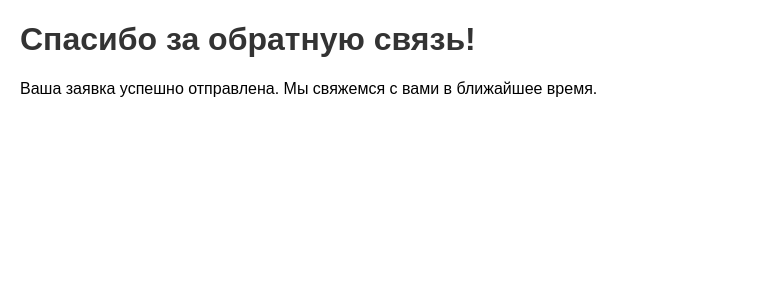
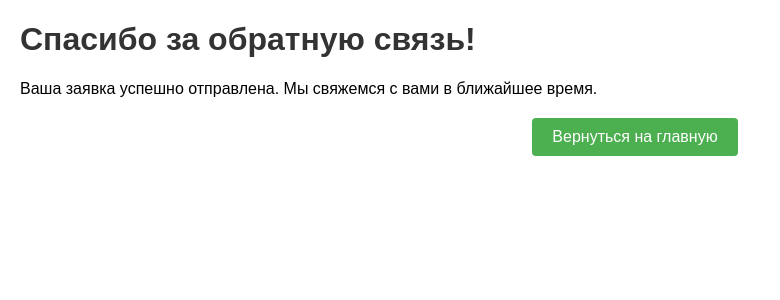
Before and after one commit to Stanislav-Kankin/fastapi_stepic, a FastAPI app: template templates/feedback_succsess.html in a window 1280 px wide. Shown: the top 300 px of the page, without its empty margins (0-780 px from the left). Run offline with FastAPI, Linux system fonts and the light colour scheme; the template is opened without the code that fills it, so the values that code supplies are empty.

Commit message:
кажется минималка собрана

```diff
--- a/main.py
+++ b/main.py
@@ -7,7 +7,7 @@ from fastapi.staticfiles import StaticFiles
 from database import init_db, get_db_session
 from models import UserData, PaperCosts, LicenseCosts, TypicalOperations  # Добавьте эти импорты
 from calculator import calculate_costs
-from telegram_bot import send_telegram_message  # Импортируем функцию
+from telegram_bot import send_telegram_message, format_number  # Импортируем функции
 
 # Настройка логирования
 logging.basicConfig(level=logging.INFO)
@@ -140,17 +140,27 @@ async def submit_feedback(
             f"Телефон: {phone}\n"
             f"Email: {email}\n"
             f"Предпочтительный способ связи: {preferred_contact}\n\n"
+            f"Ранее введенные данные:\n"
+            f"Название организации: {last_user_data.organization_name}\n"
+            f"Число сотрудников: {last_user_data.employee_count}\n"
+            f"Число кадровых специалистов: {last_user_data.hr_specialist_count}\n"
+            f"Документов в год на сотрудника: {last_user_data.documents_per_employee}\n"
+            f"Страниц в документе: {last_user_data.pages_per_document}\n"
+            f"Текучка в процентах: {last_user_data.turnover_percentage}\n"
+            f"Средняя зарплата: {format_number(last_user_data.average_salary)}\n"
+            f"Стоимость курьерской доставки: {format_number(last_user_data.courier_delivery_cost)}\n"
+            f"Процент отправки кадровых документов: {last_user_data.hr_delivery_percentage}\n\n"
             f"Результаты расчета:\n"
-            f"Распечатывание, хранение документов: {last_user_data.total_paper_costs} руб.\n"
-            f"Расходы на доставку документов: {last_user_data.total_logistics_costs} руб.\n"
-            f"Расходы на оплату времени по работе с документами: {last_user_data.total_operations_costs} руб.\n"
-            f"Итого расходы при КДП на бумаге: {last_user_data.total_paper_costs + last_user_data.total_logistics_costs + last_user_data.total_operations_costs} руб.\n"
-            f"Сумма КЭДО от HRlink: {last_user_data.total_license_costs} руб.\n"
-            f"Сумма выгоды: {last_user_data.total_paper_costs + last_user_data.total_logistics_costs + last_user_data.total_operations_costs - last_user_data.total_license_costs} руб."
+            f"Распечатывание, хранение документов: {format_number(last_user_data.total_paper_costs)} руб.\n"
+            f"Расходы на доставку документов: {format_number(last_user_data.total_logistics_costs)} руб.\n"
+            f"Расходы на оплату времени по работе с документами: {format_number(last_user_data.total_operations_costs)} руб.\n"
+            f"Итого расходы при КДП на бумаге: {format_number(last_user_data.total_paper_costs + last_user_data.total_logistics_costs + last_user_data.total_operations_costs)} руб.\n"
+            f"Сумма КЭДО от HRlink: {format_number(last_user_data.total_license_costs)} руб.\n"
+            f"Сумма выгоды: {format_number(last_user_data.total_paper_costs + last_user_data.total_logistics_costs + last_user_data.total_operations_costs - last_user_data.total_license_costs)} руб."
         )
 
         # Отправка сообщения через Telegram
-        send_telegram_message(message)
+        send_telegram_message(message, last_user_data)
 
         logger.info("Feedback submitted successfully")
         return templates.TemplateResponse("feedback_success.html", {"request": request})
--- a/static/style.css
+++ b/static/style.css
@@ -1,3 +1,4 @@
+/* static/style.css */
 body {
     font-family: Arial, sans-serif;
     margin: 20px;
--- a/telegram_bot.py
+++ b/telegram_bot.py
@@ -1,4 +1,3 @@
-# telegram_bot.py
 import requests
 import logging
 
@@ -7,7 +6,12 @@ TELEGRAM_CHAT_ID = -1002371910425
 
 logger = logging.getLogger(__name__)
 
-def send_telegram_message(message):
+
+def format_number(value):
+    return "{:,.2f}".format(value).replace(",", " ").replace(".00", "")
+
+
+def send_telegram_message(message, user_data):
     url = f"https://api.telegram.org/bot{TELEGRAM_BOT_TOKEN}/sendMessage"
     payload = {
         'chat_id': TELEGRAM_CHAT_ID,
--- a/templates/feedback_succsess.html
+++ b/templates/feedback_succsess.html
@@ -7,5 +7,8 @@
 <body>
     <h1>Спасибо за обратную связь!</h1>
     <p>Ваша заявка успешно отправлена. Мы свяжемся с вами в ближайшее время.</p>
+    <div class="button-container">
+        <a href="/" class="button">Вернуться на главную</a>
+    </div>
 </body>
 </html>
```
Also changed, not shown: test.db.
